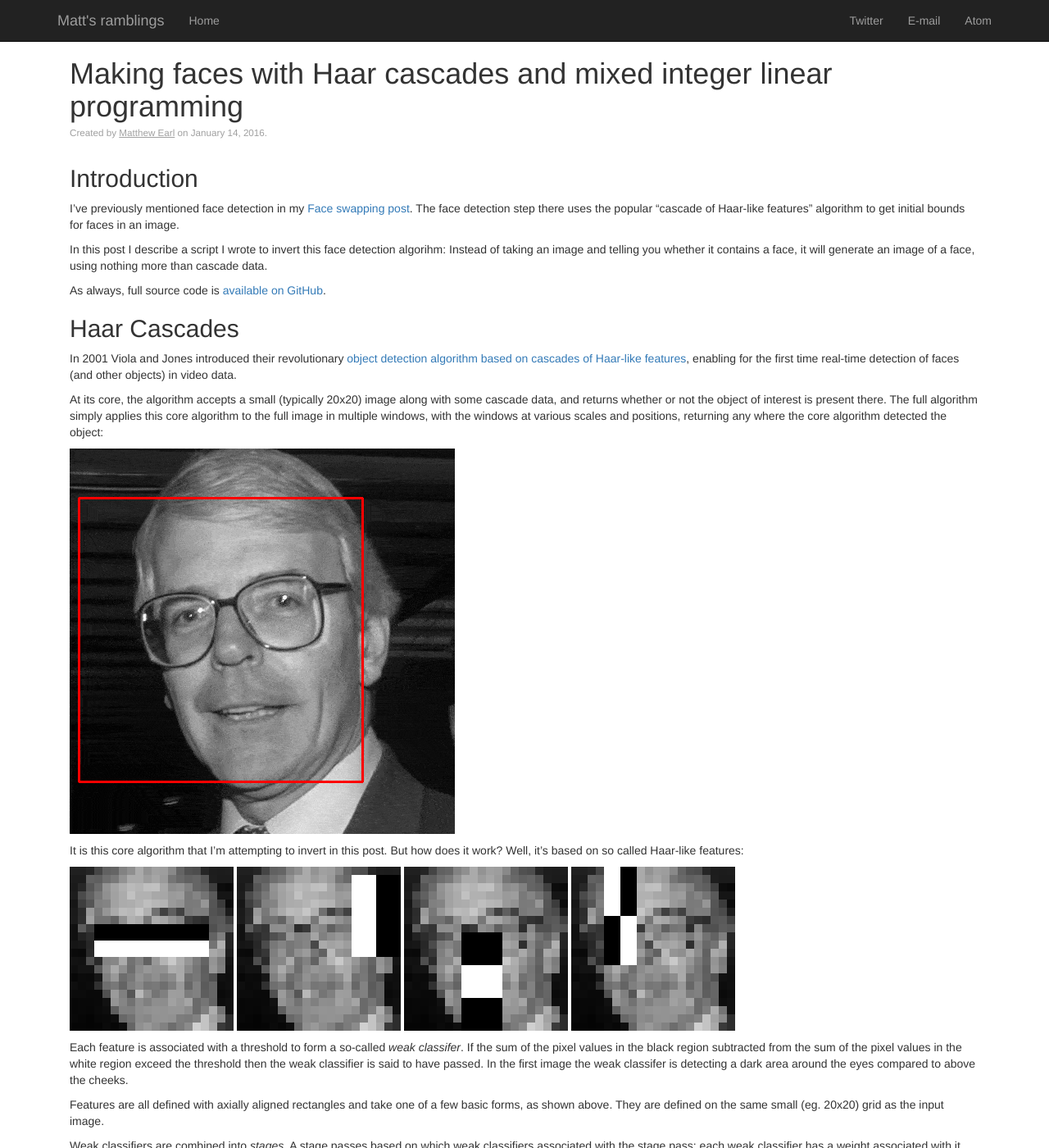
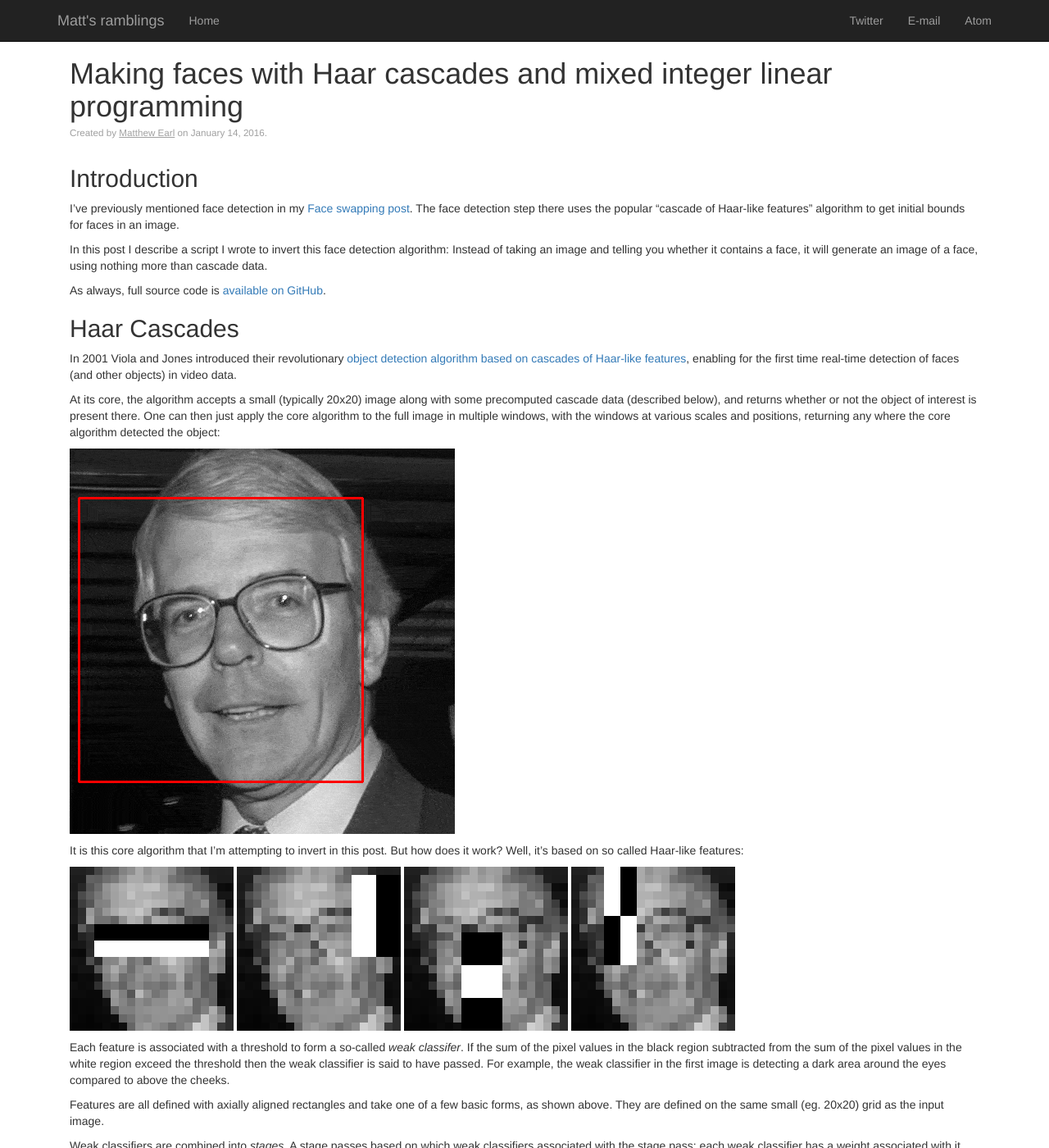
Before and after one commit to matthewearl/matthewearl.github.io, a Jekyll site: the page built from _posts/2016-01-14-inverse-haar.md, in a window 1280 px wide and 1400 px high. Shown: the whole window at 82% size. Built offline with Jekyll 4.4.1, drawn with Linux system fonts in a browser that asks for light colours; nearby versions of some CDN libraries; formulas are drawn with MathJax 3; some of the changed text lies outside the part shown.

Commit message:
Some tweaks to the inverse haar post

```diff
--- a/_posts/2016-01-14-inverse-haar.md
+++ b/_posts/2016-01-14-inverse-haar.md
@@ -21,7 +20,7 @@
 bounds for faces in an image.
 
 In this post I describe a script I wrote to invert this face detection
-algorihm: Instead of taking an image and telling you whether it contains a
+algorithm: Instead of taking an image and telling you whether it contains a
 face, it will generate an image of a face, using nothing more than cascade
 data.
 
@@ -37,10 +36,11 @@
 real-time detection of faces (and other objects) in video data.
 
 At its core, the algorithm accepts a small (typically 20x20) image along with
-some cascade data, and returns whether or not the object of interest is present
-there.  The full algorithm simply applies this core algorithm to the full
-image in multiple windows, with the windows at various scales and positions,
-returning any where the core algorithm detected the object:
+some precomputed cascade data (described below), and returns whether or not the
+object of interest is present there.  One can then just apply the core
+algorithm to the full image in multiple windows, with the windows at various
+scales and positions, returning any where the core algorithm detected the
+object:
 
 {% include img.html src="/assets/inverse-haar/major_opt.gif" alt="Header" %}
 
@@ -55,8 +55,8 @@
 Each feature is associated with a threshold to form a so-called *weak
 classifer*.  If the sum of the pixel values in the black region subtracted
 from the sum of the pixel values in the white region exceed the threshold then
-the weak classifier is said to have passed. In the first image the weak
-classifer is detecting a dark area around the eyes compared to above the
+the weak classifier is said to have passed. For example, the weak classifier in
+the first image is detecting a dark area around the eyes compared to above the
 cheeks.
 
 Features are all defined with axially aligned rectangles and take one of a
@@ -67,6 +67,11 @@
 weak classifiers associated with the stage pass; each weak classifier has a
 weight associated with it, and if the sum of all the passing weak classifiers'
 weights exceeds a *stage threshold* then the stage is said to have passed.
+
+The stages, weak classifiers and associated weights are calculated by running a
+training algorithm on thousands of positive and negative training images. See
+the [Viola-Jones paper](https://www.cs.cmu.edu/~efros/courses/LBMV07/Papers/
+viola-cvpr-01.pdf) for more details.
 
 If all the stages in the cascade data pass then the algorithm returns that an
 object has been detected.
@@ -145,7 +150,7 @@
   with whether weak classifier $$ j $$ has passed.
 * $$ M_{j} $$ are numbers chosen to be large enough such that if the term they
   appear in is non-zero, then the inequality holds true.
-* $$ classifiers\_k $$ is the set of weak classifier indices associated with
+* $$ {classifiers}_k $$ is the set of weak classifier indices associated with
   stage $$ k $$.
 * $$ stage\_threshold_k $$ is the stage threshold of stage $$ k $$.
   (Corresponds with `stage.threshold` in the code.)
```
Also changed, not shown: other parts of _posts/2016-01-14-inverse-haar.md (+6 -7 lines).
